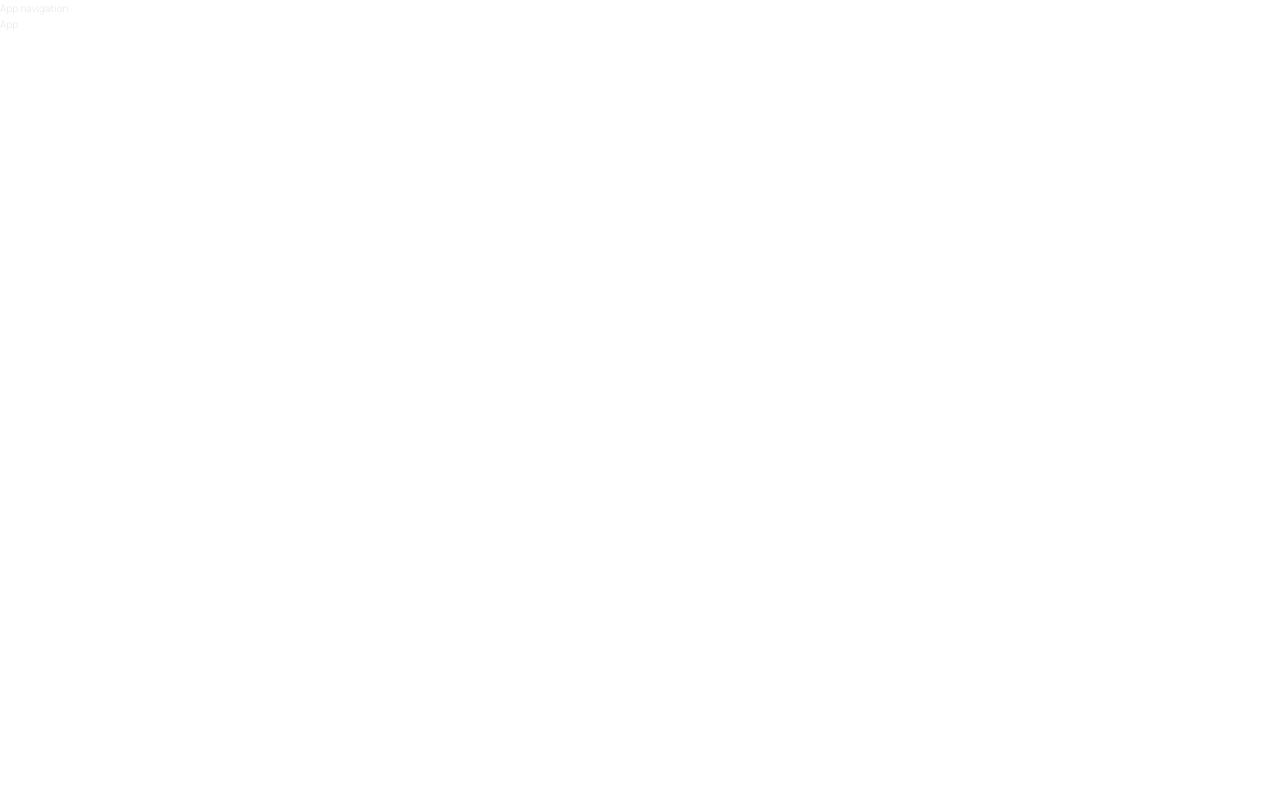
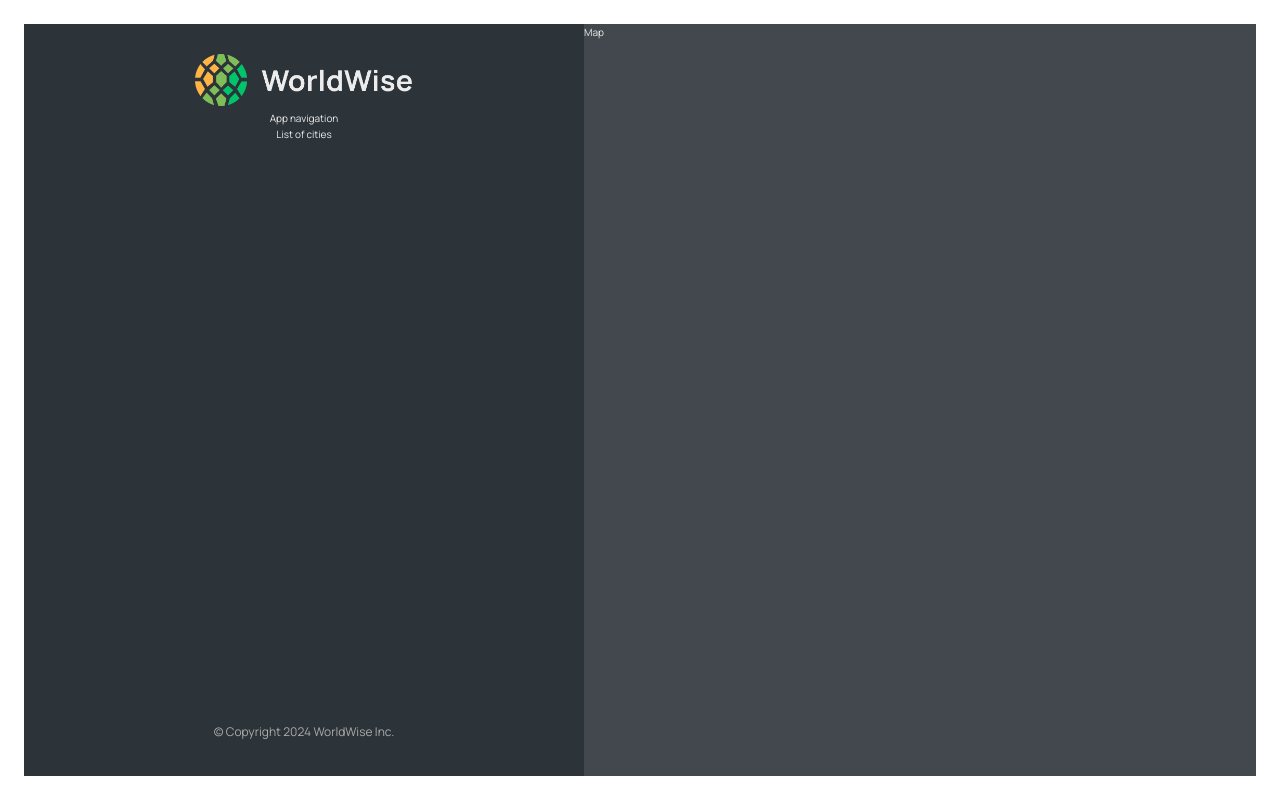
Before and after one commit to giorgidzebisashvili4/worldwise, a React (Vite) app: page /app in a window 1280 px wide. Built offline with nearby package versions, Linux system fonts and the light colour scheme.

Commit message:
app layout implemented

```diff
--- a/src/App.jsx
+++ b/src/App.jsx
@@ -3,7 +3,7 @@ import Homepage from "./pages/Homepage";
 import Pricing from "./pages/Pricing";
 import Product from "./pages/Product";
 import PageNotFound from "./pages/PageNotFound";
-import Applayout from "./pages/Applayout";
+import AppLayout from "./pages/AppLayout";
 import Login from "./pages/Login";
 
 function App() {
@@ -14,7 +14,7 @@ function App() {
         <Route path="product" element={<Product />} />
         <Route path="pricing" element={<Pricing />} />
         <Route path="login" element={<Login />} />
-        <Route path="app" element={<Applayout />} />
+        <Route path="app" element={<AppLayout />} />
         <Route path="*" element={<PageNotFound />} />
       </Routes>
     </BrowserRouter>
--- a/src/components/Map.jsx
+++ b/src/components/Map.jsx
@@ -0,0 +1,6 @@
+import styles from "./Map.module.css";
+function Map() {
+  return <div className={styles.mapContainer}>Map</div>;
+}
+
+export default Map;
--- /dev/null
+++ b/src/pages/AppLayout.jsx
@@ -0,0 +1,14 @@
+import Sidebar from "../components/Sidebar";
+import styles from "./AppLayout.module.css";
+import Map from "../components/Map";
+
+function AppLayout() {
+  return (
+    <div className={styles.app}>
+      <Sidebar />
+      <Map />
+    </div>
+  );
+}
+
+export default AppLayout;
--- a/src/pages/Applayout.jsx
+++ /dev/null
@@ -1,12 +0,0 @@
-import AppNav from "../components/AppNav";
-
-function Applayout() {
-  return (
-    <div>
-      <AppNav />
-      <p>App</p>
-    </div>
-  );
-}
-
-export default Applayout;
```
